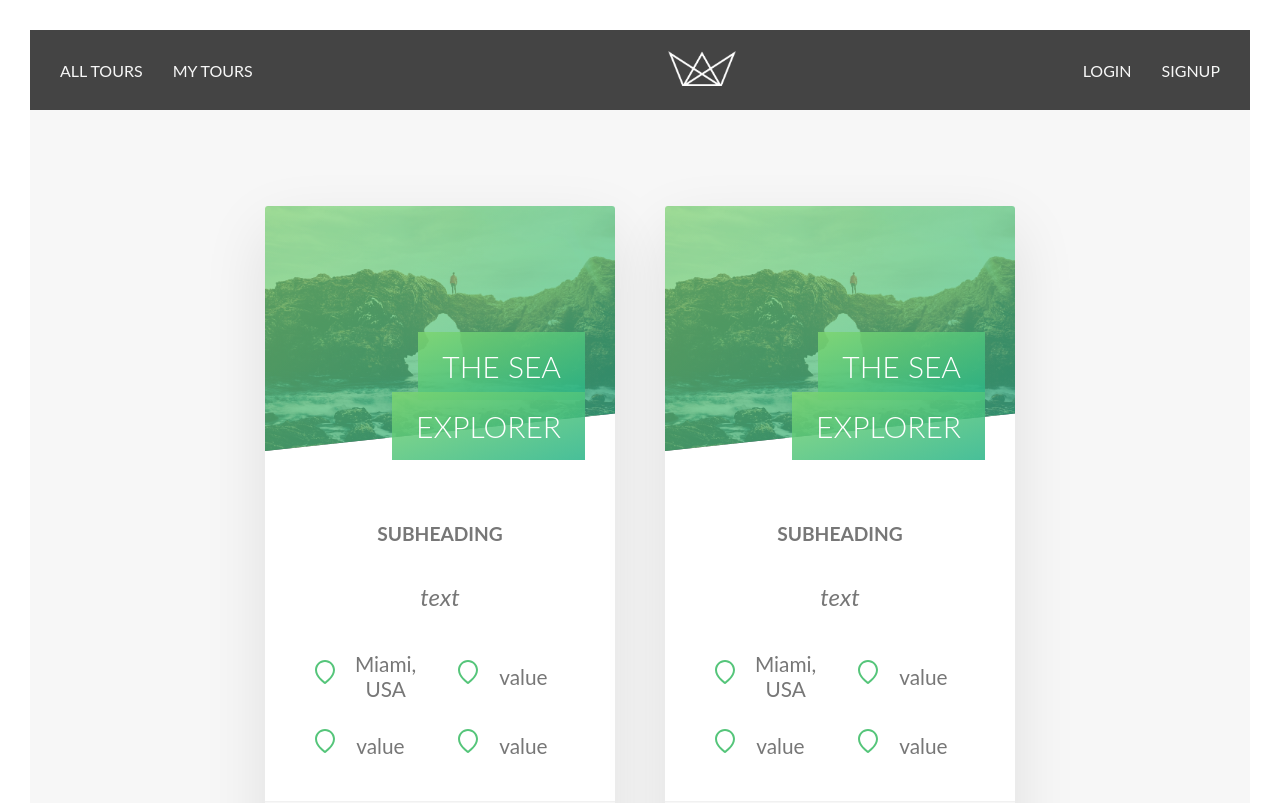
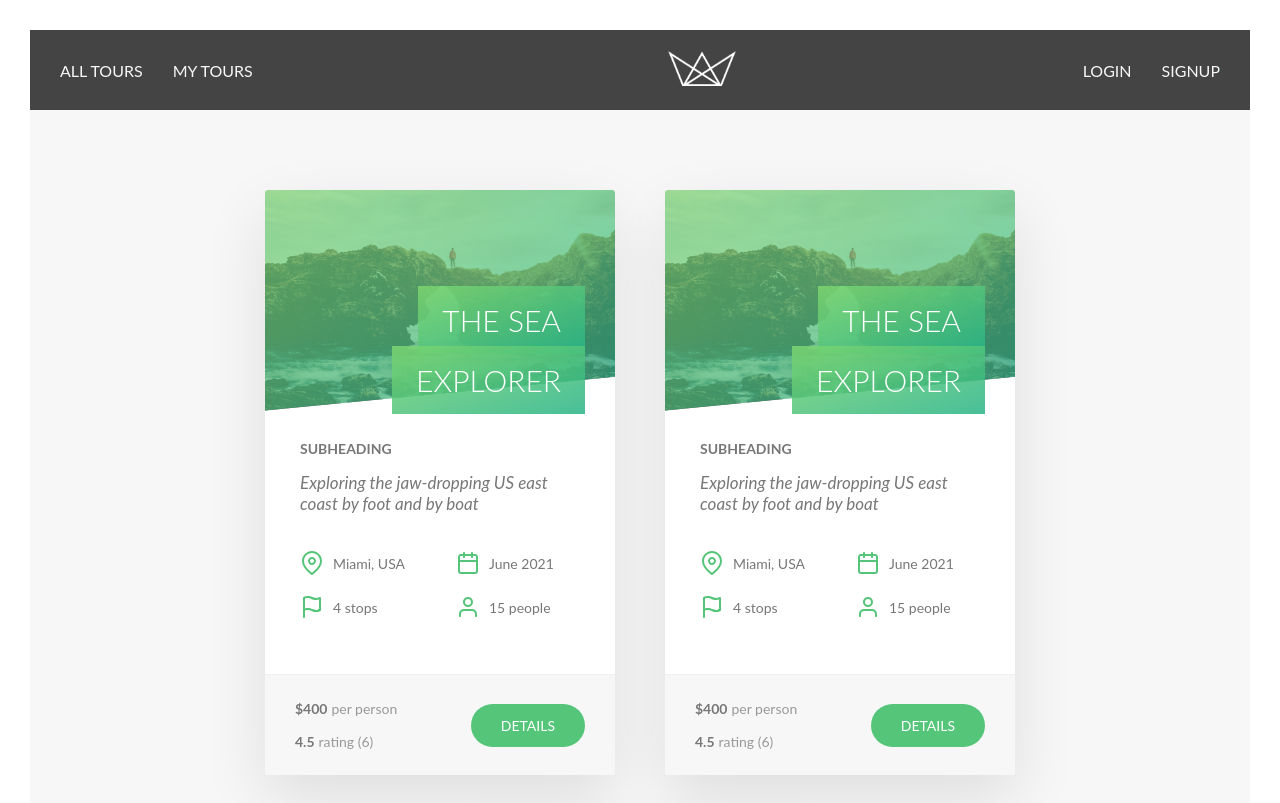
Before and after one commit to austinparvin/Natours-FE, a React (Create React App) app: page / in a window 1280 px wide. Shown: the top 803 px of the page. Built offline with nearby package versions, Linux system fonts and the light colour scheme.

Commit message:
cards tidy'd up

```diff
--- a/src/App.scss
+++ b/src/App.scss
@@ -12,7 +12,7 @@ body {
 
     .main{
       background-color: #f7f7f7;
-      padding: 6rem 6rem;
+      padding: 80px 60px;
       flex: 1;
       position: relative;
     }
--- a/src/tourCard/tourCard.jsx
+++ b/src/tourCard/tourCard.jsx
@@ -4,57 +4,61 @@ const TourCard = ({ tour }) => {
   console.log(tour);
   return (
     <div className="card">
-      <div class="card__header">
-        <div class="card__picture">
-          <div class="card__picture-overlay">&nbsp;</div>
+      <div className="card__header">
+        <div className="card__picture">
+          <div className="card__picture-overlay">&nbsp;</div>
           <img
             src="/tour-2-cover.jpeg"
             alt="Tour Cover"
-            class="card__picture-img"
+            className="card__picture-img"
           />
         </div>
-        <h3 class="heading-tertiary">
+        <h3 className="heading-tertiary">
           <span>The Sea Explorer</span>
         </h3>
       </div>
-      <div class="card__details">
-        <h4 class="card__sub-heading">subheading</h4>
-        <p class="card__text">text</p>
-        <div class="card__data">
-          <svg class="card__icon">
+      <div className="card__details">
+        <h4 className="card__sub-heading">subheading</h4>
+        <p className="card__text">
+          Exploring the jaw-dropping US east coast by foot and by boat
+        </p>
+        <div className="card__data">
+          <svg className="card__icon">
             <path d="M12 0c-5.5 0-10 4.5-10 10 0 7.4 9.1 13.6 9.4 13.8 0.2 0.1 0.4 0.2 0.6 0.2s0.4-0.1 0.6-0.2c0.3-0.2 9.4-6.4 9.4-13.8 0-5.5-4.5-10-10-10zM12 21.8c-1.9-1.4-8-6.4-8-11.8 0-4.4 3.6-8 8-8s8 3.6 8 8c0 5.4-6.1 10.4-8 11.8z"></path>
+            <path d="M12 6c-2.2 0-4 1.8-4 4s1.8 4 4 4c2.2 0 4-1.8 4-4s-1.8-4-4-4zM12 12c-1.1 0-2-0.9-2-2s0.9-2 2-2c1.1 0 2 0.9 2 2s-0.9 2-2 2z"></path>
           </svg>
           <span>Miami, USA</span>
         </div>
-        <div class="card__data">
-          <svg class="card__icon">
-            <path d="M12 0c-5.5 0-10 4.5-10 10 0 7.4 9.1 13.6 9.4 13.8 0.2 0.1 0.4 0.2 0.6 0.2s0.4-0.1 0.6-0.2c0.3-0.2 9.4-6.4 9.4-13.8 0-5.5-4.5-10-10-10zM12 21.8c-1.9-1.4-8-6.4-8-11.8 0-4.4 3.6-8 8-8s8 3.6 8 8c0 5.4-6.1 10.4-8 11.8z"></path>
+        <div className="card__data">
+          <svg className="card__icon">
+            <path d="M19 3h-2v-1c0-0.6-0.4-1-1-1s-1 0.4-1 1v1h-6v-1c0-0.6-0.4-1-1-1s-1 0.4-1 1v1h-2c-1.7 0-3 1.3-3 3v14c0 1.7 1.3 3 3 3h14c1.7 0 3-1.3 3-3v-14c0-1.7-1.3-3-3-3zM5 5h2v1c0 0.6 0.4 1 1 1s1-0.4 1-1v-1h6v1c0 0.6 0.4 1 1 1s1-0.4 1-1v-1h2c0.6 0 1 0.4 1 1v3h-16v-3c0-0.6 0.4-1 1-1zM19 21h-14c-0.6 0-1-0.4-1-1v-9h16v9c0 0.6-0.4 1-1 1z"></path>
           </svg>
-          <span class="card__value">value</span>
+          <span className="card__value">June 2021</span>
         </div>
-        <div class="card__data">
-          <svg class="card__icon">
-            <path d="M12 0c-5.5 0-10 4.5-10 10 0 7.4 9.1 13.6 9.4 13.8 0.2 0.1 0.4 0.2 0.6 0.2s0.4-0.1 0.6-0.2c0.3-0.2 9.4-6.4 9.4-13.8 0-5.5-4.5-10-10-10zM12 21.8c-1.9-1.4-8-6.4-8-11.8 0-4.4 3.6-8 8-8s8 3.6 8 8c0 5.4-6.1 10.4-8 11.8z"></path>
+        <div className="card__data">
+          <svg className="card__icon">
+            <path d="M20.4 2.1c-0.4-0.2-0.8-0.1-1.1 0.2 0 0-0.9 0.7-3.3 0.7-1.3 0-2.4-0.5-3.6-0.9-1.3-0.6-2.7-1.1-4.4-1.1-3.2 0-4.5 1.1-4.7 1.3s-0.3 0.4-0.3 0.7v19c0 0.6 0.4 1 1 1s1-0.4 1-1v-6.5c0.4-0.2 1.4-0.5 3-0.5 1.3 0 2.4 0.5 3.6 0.9 1.3 0.5 2.7 1.1 4.4 1.1 3.2 0 4.5-1.1 4.7-1.3s0.3-0.4 0.3-0.7v-12c0-0.4-0.2-0.7-0.6-0.9zM19 14.5c-0.4 0.2-1.4 0.5-3 0.5-1.3 0-2.4-0.5-3.6-0.9-1.3-0.6-2.7-1.1-4.4-1.1-1.3 0-2.3 0.2-3 0.4v-9.9c0.4-0.2 1.4-0.5 3-0.5 1.3 0 2.4 0.5 3.6 0.9 1.3 0.6 2.7 1.1 4.4 1.1 1.3 0 2.3-0.2 3-0.4v9.9z"></path>
           </svg>
-          <span class="card__value">value</span>
+          <span className="card__value">4 stops</span>
         </div>
-        <div class="card__data">
-          <svg class="card__icon">
-            <path d="M12 0c-5.5 0-10 4.5-10 10 0 7.4 9.1 13.6 9.4 13.8 0.2 0.1 0.4 0.2 0.6 0.2s0.4-0.1 0.6-0.2c0.3-0.2 9.4-6.4 9.4-13.8 0-5.5-4.5-10-10-10zM12 21.8c-1.9-1.4-8-6.4-8-11.8 0-4.4 3.6-8 8-8s8 3.6 8 8c0 5.4-6.1 10.4-8 11.8z"></path>
+        <div className="card__data">
+          <svg className="card__icon">
+            <path d="M16 14h-8c-2.8 0-5 2.2-5 5v2c0 0.6 0.4 1 1 1s1-0.4 1-1v-2c0-1.7 1.3-3 3-3h8c1.7 0 3 1.3 3 3v2c0 0.6 0.4 1 1 1s1-0.4 1-1v-2c0-2.8-2.2-5-5-5z"></path>
+            <path d="M12 12c2.8 0 5-2.2 5-5s-2.2-5-5-5-5 2.2-5 5 2.2 5 5 5zM12 4c1.7 0 3 1.3 3 3s-1.3 3-3 3-3-1.3-3-3 1.3-3 3-3z"></path>
           </svg>
-          <span class="card__value">value</span>
+          <span className="card__value">15 people</span>
         </div>
       </div>
-      <div class="card__footer">
+      <div className="card__footer">
         <p>
-          <span class="card__footer-value">number</span>
-          <span class="card__footer-text">text</span>
+          <span className="card__footer-value">$400</span>
+          <span className="card__footer-text">per person</span>
         </p>
-        <p class="card__ratings">
-          <span class="card__footer-value">rating</span>
-          <span class="card__footer-text">text</span>
+        <p className="card__ratings">
+          <span className="card__footer-value">4.5</span>
+          <span className="card__footer-text">rating (6)</span>
         </p>
-        <a class="btn btn--green btn--small" href="/">
+        <a className="btn btn--green btn--small" href="/">
           Details
         </a>
       </div>
--- a/src/tourCard/tourCard.scss
+++ b/src/tourCard/tourCard.scss
@@ -24,7 +24,7 @@
   position: relative;
   -webkit-clip-path: polygon(0 0, 100% 0%, 100% 83%, 0% 98%);
   clip-path: polygon(0 0, 100% 0%, 100% 83%, 0% 98%);
-  height: 250px;
+  height: 225px;
 }
 .card__picture-overlay {
   position: absolute;
@@ -49,25 +49,27 @@
 .card__details {
   display: grid;
   grid-template-columns: 1fr 1fr;
-  grid-row-gap: 1.75rem;
+  grid-row-gap: 20px;
   grid-column-gap: 2rem;
-  padding: 2.5rem 3rem;
+  padding: 25px 35px;
 }
 .card__sub-heading {
-  font-size: 1.2rem;
+  margin: 0px;
+  text-align: start;
+  font-size: 14px;
   text-transform: uppercase;
   font-weight: 700;
   grid-column: 1 / -1;
 }
 .card__text {
+  text-align: start;
   grid-column: 1 / -1;
-  font-size: 1.5rem;
+  font-size: 17px;
   font-style: italic;
-  margin-top: -1rem;
-  margin-bottom: 0.75rem;
+  margin-top: -5px;
 }
 .card__data {
-  font-size: 1.3rem;
+  font-size: 14px;
   display: -webkit-box;
   display: -ms-flexbox;
   display: flex;
@@ -76,26 +78,34 @@
   align-items: center;
 }
 .card__data svg {
-  margin-right: 0.7rem;
+  margin-right: 9px;
 }
 .card__icon {
-  height: 2rem;
-  width: 2rem;
+  height: 24px;
+  width: 24px;
   fill: #55c57a;
 }
 .card__footer {
+  text-align: start;
   background-color: #f7f7f7;
-  padding: 2.5rem 3rem;
+  padding: 25px 30px;
   border-top: 1px solid #f1f1f1;
-  font-size: 1.4rem;
+  font-size: 14px;
   display: grid;
   grid-template-columns: auto 1fr;
   grid-column-gap: 1rem;
   grid-row-gap: 1rem;
-  margin-top: auto;
+  margin-top: 30px;
+
+  p{
+    margin: 0px;
+  }
 }
+
 .card__footer-value {
+  margin: 0px;
   font-weight: 700;
+  padding-right: 4px;
 }
 .card__footer-text {
   color: #999;
@@ -116,7 +126,7 @@
   line-height: 60px;
   text-align: right;
   position: absolute;
-  bottom: -30px;
+  bottom: -25px;
   right: 30px;
   width: 70%;
   z-index: 1;
@@ -146,3 +156,22 @@
     rgba(40, 180, 135, 0.85)
   );
 }
+
+.btn {
+  text-decoration: none;
+}
+.btn--green {
+  background-color: #55c57a;
+  color: #fff;
+}
+.btn--green::after {
+  background-color: #55c57a;
+}
+
+.btn--small {
+  padding: 13px 30px !important;
+  font-size: 14px !important;
+  border-radius: 1000px;
+  font-weight: 400;
+  text-transform: uppercase;
+}
```
